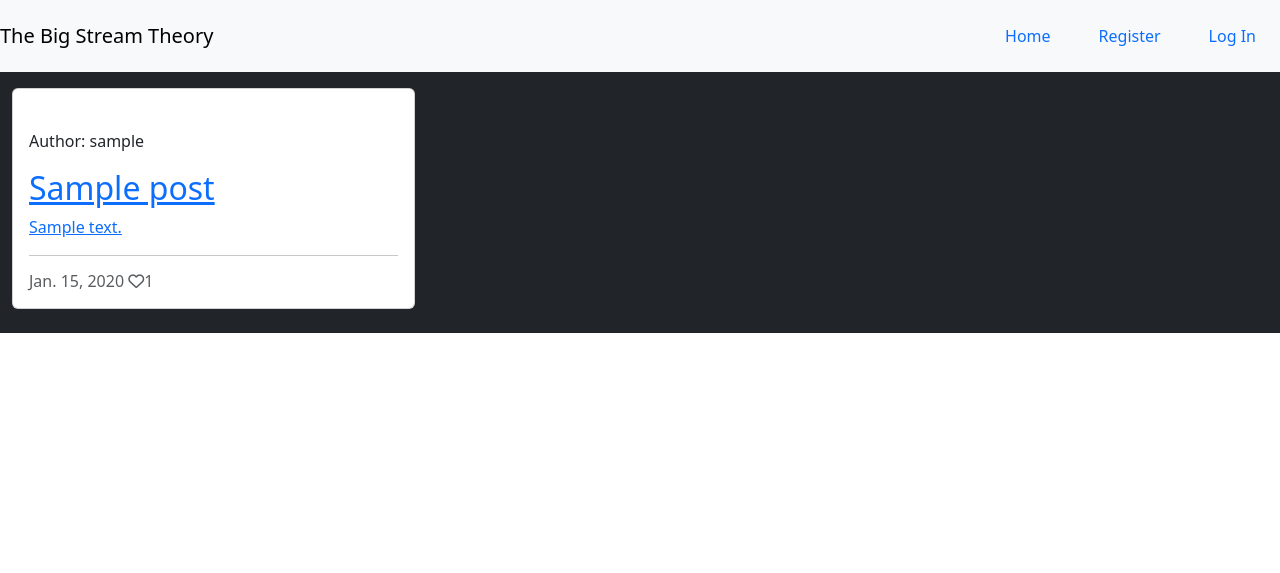
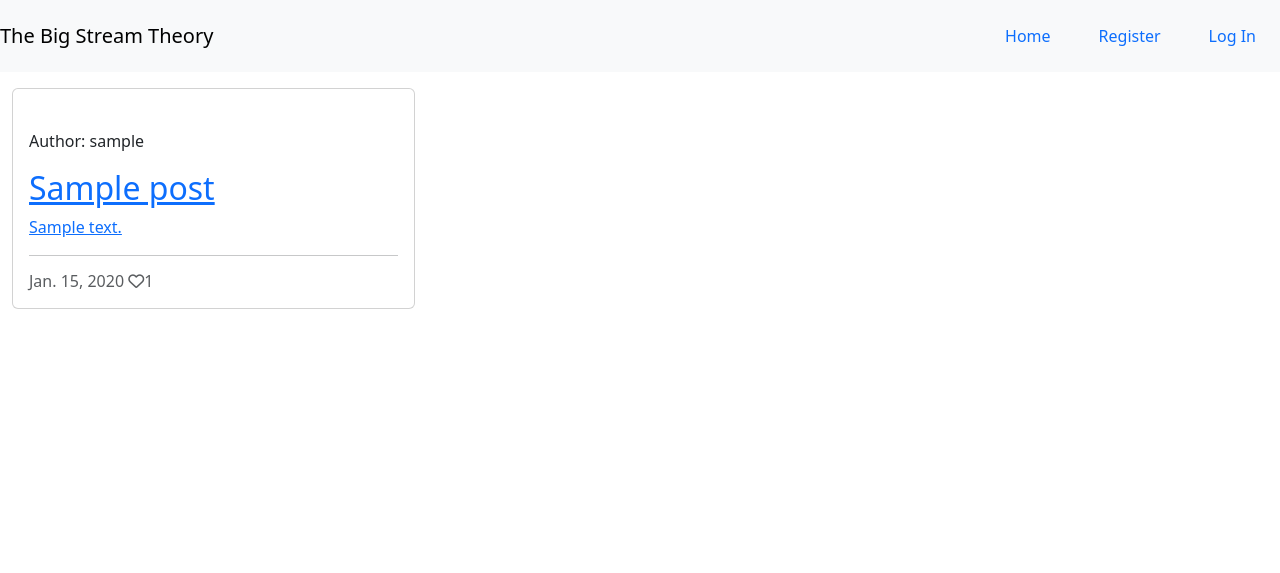
Before and after one commit to Lornavav/The-Big-Stream-Theory, a Django app: page /articles/ in a window 1280 px wide. Shown: the top 573 px of the page. Run offline with Django 3.2, Linux system fonts and the light colour scheme; tables that the repository leaves empty hold one stand-in row (values such as "Sample post"); some libraries are stand-ins or nearby versions.

Commit message:
Update styling of cards on articles page

```diff
--- a/templates/articles.html
+++ b/templates/articles.html
@@ -2,11 +2,12 @@
 
 {% block content %}
 
-<div class="container-fluid bg-dark text-white">
+<div class="container-fluid">
     <div class="row">
 
+
         <!--Display Articles-->
-        <div class="col-12 mt-3 center bg-dark text-white">
+        <div class="col-12 mt-3 center">
             <div class="row">
                 {% for post in post_list %}
                 <div class="col-md-4">
@@ -28,7 +29,7 @@
                         </div>
                     </div>
                 </div>
-                {% if forloop.counter|divisibleby:1 %}
+                {% if forloop.counter|divisibleby:3 %}
             </div>
             <div class="row">
                 {% endif %}
```
